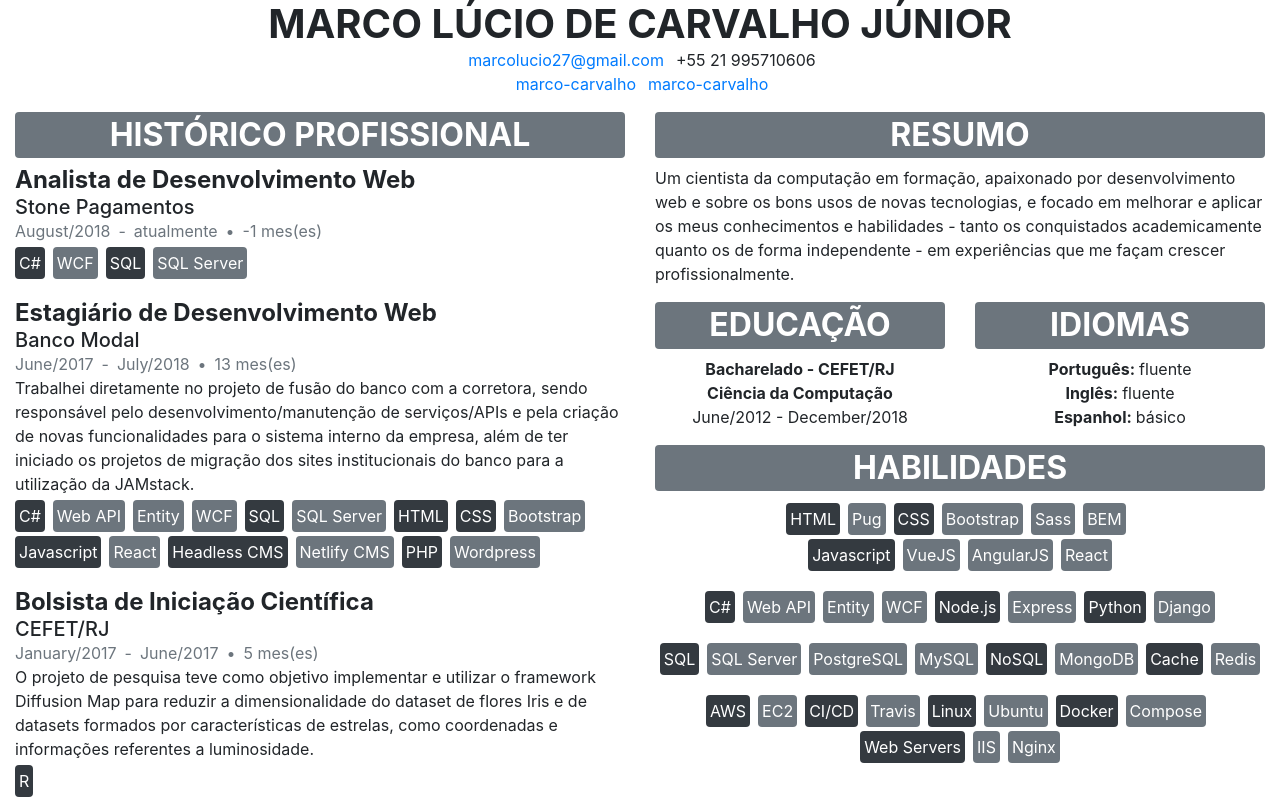
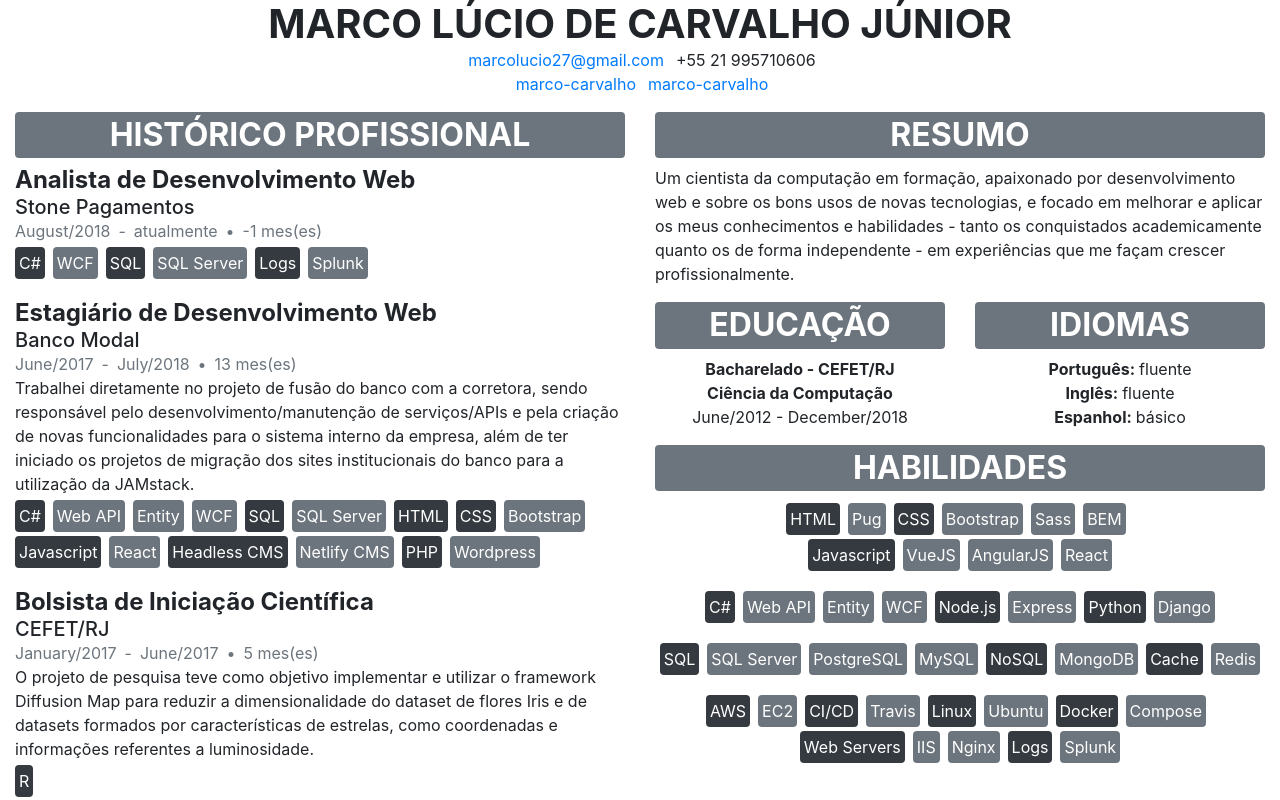
Before and after one commit to marco-carvalho/resume, a Vue app: page / in a window 1280 px wide. Shown: the top 800 px of the page. Built offline with nearby package versions, Linux system fonts and the light colour scheme.

Commit message:
add experience with logs

```diff
--- a/src/components/Experiences.vue
+++ b/src/components/Experiences.vue
@@ -32,6 +32,7 @@
             tecnologies: [
               {name:"C#", subtecnologies: ["WCF"]},
               {name:"SQL", subtecnologies: ["SQL Server"]},
+              {name:"Logs", subtecnologies: ["Splunk"]},
             ]
           },
           {
--- a/src/components/Skills.vue
+++ b/src/components/Skills.vue
@@ -47,6 +47,7 @@ export default {
             { name: "Linux", subtecnologies: ["Ubuntu"]},
             { name: "Docker", subtecnologies: ["Compose"]},
             { name: "Web Servers", subtecnologies: ["IIS", "Nginx"]},
+            { name: "Logs", subtecnologies: ["Splunk"]},
           ]
         }
       ]
```
